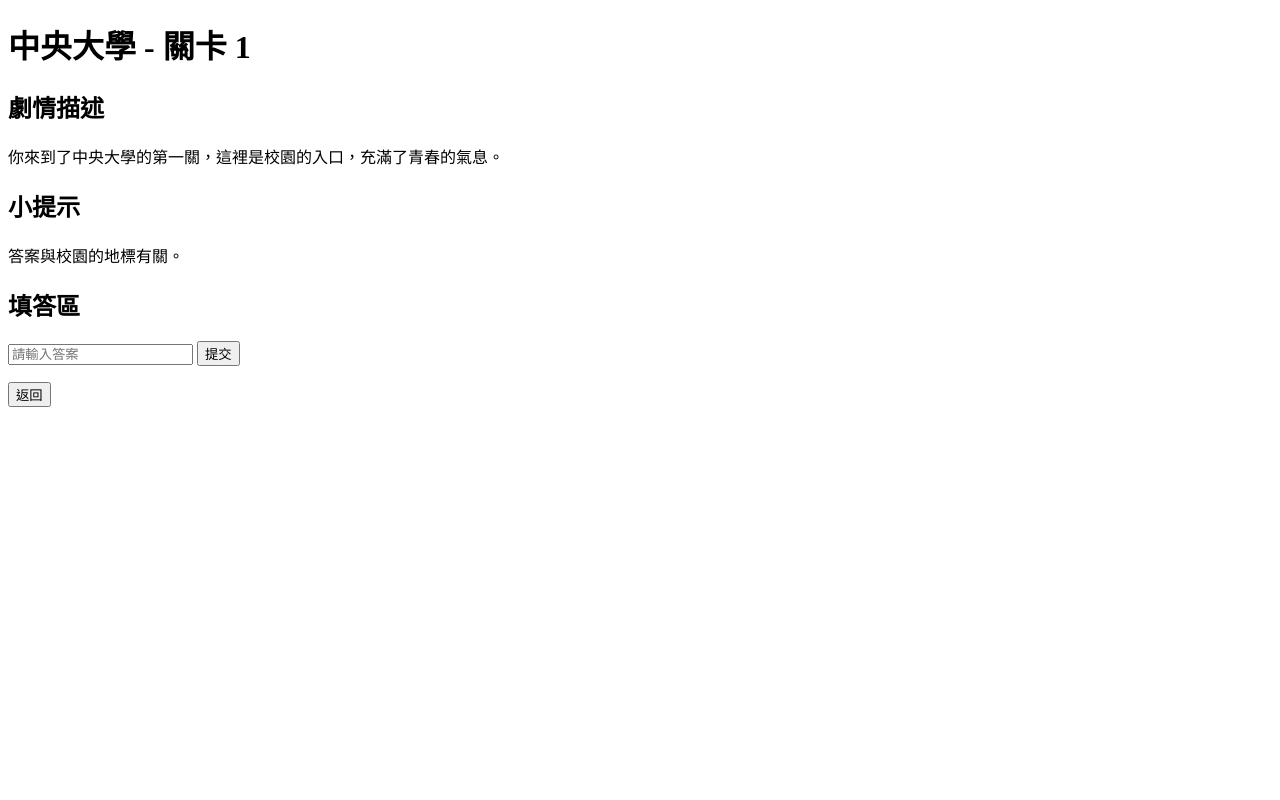
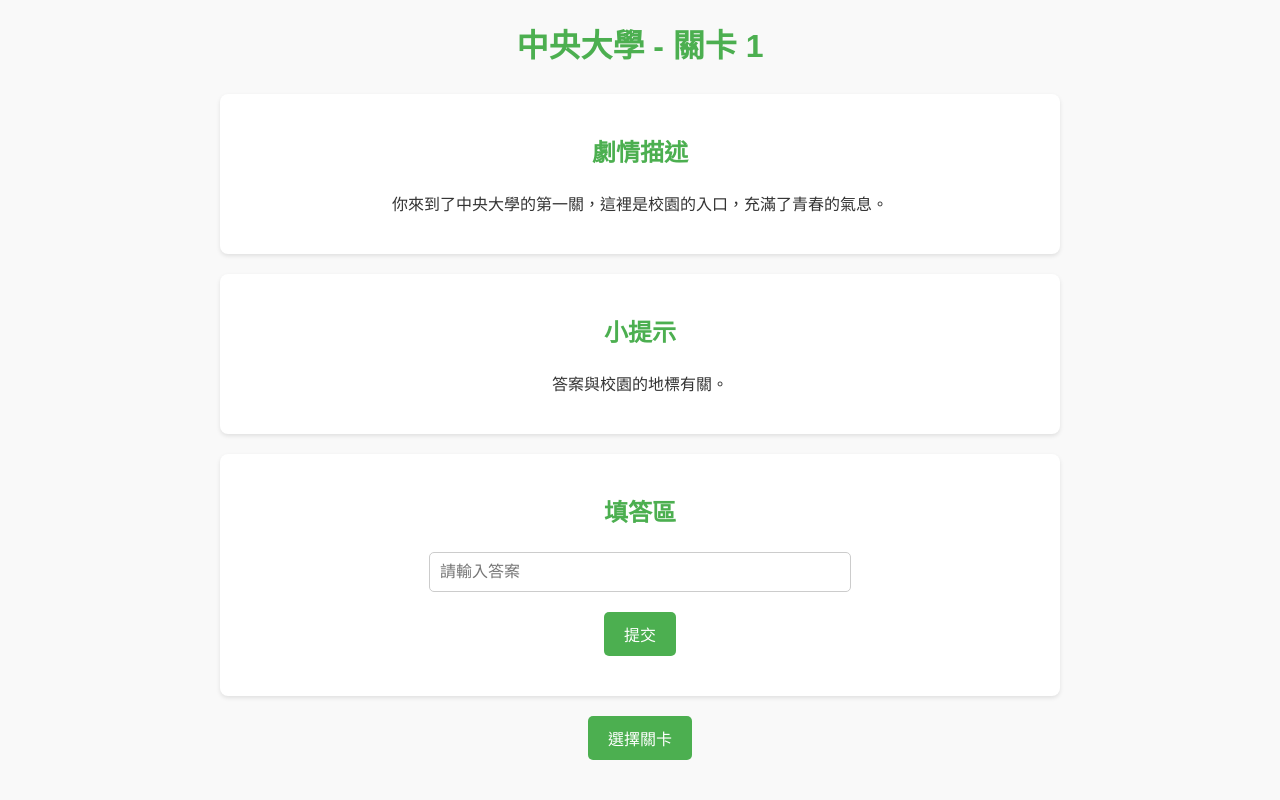
Before and after one commit to h04898989/puzzletest, a Flask app: page /game/1/level/1 in a window 1280 px wide. Run offline with Flask 3, Linux system fonts and the light colour scheme.

Commit message:
sara update

```diff
--- /dev/null
+++ b/static/style.css
@@ -0,0 +1,76 @@
+/* 全局樣式 */
+body {
+    font-family: Arial, sans-serif;
+    margin: 0;
+    padding: 0;
+    background-color: #f9f9f9;
+    color: #333;
+    line-height: 1.6;
+}
+
+h1, h2 {
+    text-align: center;
+    color: #4CAF50;
+}
+
+ul {
+    list-style: none;
+    padding: 0;
+}
+
+ul li {
+    margin: 10px 0;
+    text-align: center;
+}
+
+ul li a {
+    text-decoration: none;
+    color: #4CAF50;
+    font-weight: bold;
+    font-size: 18px;
+}
+
+ul li a:hover {
+    color: #388E3C;
+}
+
+button {
+    display: block;
+    margin: 20px auto;
+    padding: 10px 20px;
+    font-size: 16px;
+    color: #fff;
+    background-color: #4CAF50;
+    border: none;
+    border-radius: 5px;
+    cursor: pointer;
+}
+
+button:hover {
+    background-color: #388E3C;
+}
+
+section {
+    margin: 20px auto;
+    padding: 20px;
+    max-width: 800px;
+    background: #fff;
+    border-radius: 8px;
+    box-shadow: 0 2px 4px rgba(0, 0, 0, 0.1);
+}
+
+input[type="text"] {
+    display: block;
+    margin: 10px auto;
+    padding: 10px;
+    width: 80%;
+    max-width: 400px;
+    border: 1px solid #ccc;
+    border-radius: 5px;
+    font-size: 16px;
+}
+
+p {
+    text-align: center;
+    font-size: 16px;
+}
--- a/templates/end.html
+++ b/templates/end.html
@@ -4,10 +4,11 @@
     <meta charset="UTF-8">
     <meta name="viewport" content="width=device-width, initial-scale=1.0">
     <title>恭喜通關</title>
+    <link rel="stylesheet" href="/static/style.css">
 </head>
 <body>
     <h1>恭喜通關！</h1>
     <p>你已完成 {{ game_name }} 的所有關卡！</p>
-    <a href="/">返回主頁</a>
+    <button onclick="window.location.href='/'">返回主頁</button>
 </body>
 </html>
--- a/templates/home.html
+++ b/templates/home.html
@@ -4,6 +4,7 @@
     <meta charset="UTF-8">
     <meta name="viewport" content="width=device-width, initial-scale=1.0">
     <title>遊戲主頁</title>
+    <link rel="stylesheet" href="/static/style.css">
 </head>
 <body>
     <h1>歡迎！請選擇你的遊戲</h1>
--- a/templates/level.html
+++ b/templates/level.html
@@ -4,6 +4,7 @@
     <meta charset="UTF-8">
     <meta name="viewport" content="width=device-width, initial-scale=1.0">
     <title>{{ game_name }} - 關卡 {{ level_id }}</title>
+    <link rel="stylesheet" href="/static/style.css">
     <script>
         async function validateInput() {
             const userInput = document.getElementById('userInput').value;
@@ -54,6 +55,6 @@
     </section>
 
     <!-- 新增返回按鈕 -->
-    <button onclick="window.location.href='/game/{{ game_id }}'">返回</button>
+    <button onclick="window.location.href='/game/{{ game_id }}'">選擇關卡</button>
 </body>
 </html>
--- a/templates/levels.html
+++ b/templates/levels.html
@@ -3,7 +3,8 @@
 <head>
     <meta charset="UTF-8">
     <meta name="viewport" content="width=device-width, initial-scale=1.0">
-    <title>{{ game_name }}</title> <!-- 動態設置標題 -->
+    <title>{{ game_name }}</title>
+    <link rel="stylesheet" href="/static/style.css">
 </head>
 <body>
     <h1>{{ game_name }}</h1>
@@ -13,7 +14,6 @@
         <li><a href="/game/{{ game_id }}/level/{{ level_id }}">關卡 {{ level_id }}</a></li>
         {% endfor %}
     </ul>
-    <!-- 新增返回主頁按鈕 -->
     <button onclick="window.location.href='/'">返回主頁</button>
 </body>
 </html>
```
